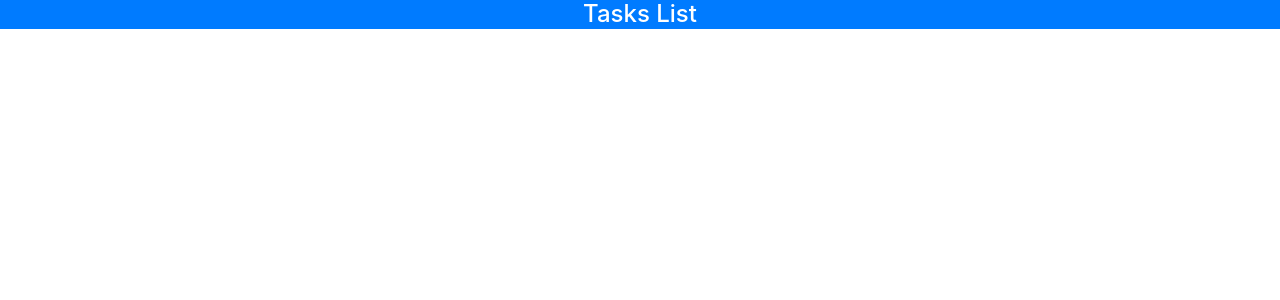
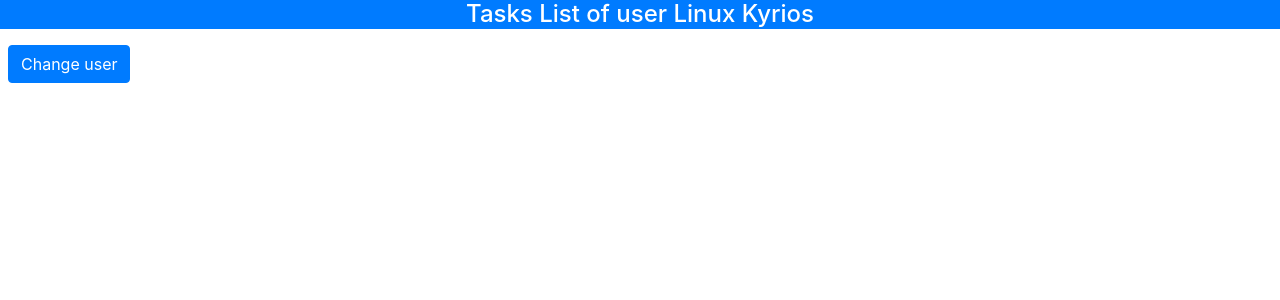
Before and after one commit to LinuxKyrios/tasks, a React (Create React App) app: page / in a window 1280 px wide. Shown: the top 300 px of the page. Built offline with nearby package versions, Linux system fonts and the light colour scheme.

Commit message:
Created constructor with user name and changeStateData to dynamically change current user

```diff
--- a/src/App.js
+++ b/src/App.js
@@ -4,12 +4,30 @@ import React, { Component } from 'react';
 
 export default class App extends Component {
 
+    constructor(props) {
+        super(props);
+        this.state = {
+            userName: "Linux Kyrios"
+        }
+    }
+
+    //For dynamically change data of current user
+    changeStateData = () => {
+        this.setState({
+            userName: this.state.userName === "Linux Kyrios" ? "Linux Atrocius" : "Linux Kyrios"
+        })
+    }
+
     render() {
         return (
             <div>
                 <h4 className="bg-primary text-white text-center p2">
-                    Tasks List
+                    Tasks List of user { this.state.userName }
                 </h4>
+                <button className="btn btn-primary m-2"
+                        onClick={this.changeStateData}>
+                    Change user
+                </button>
             </div>
         )
     };
```
